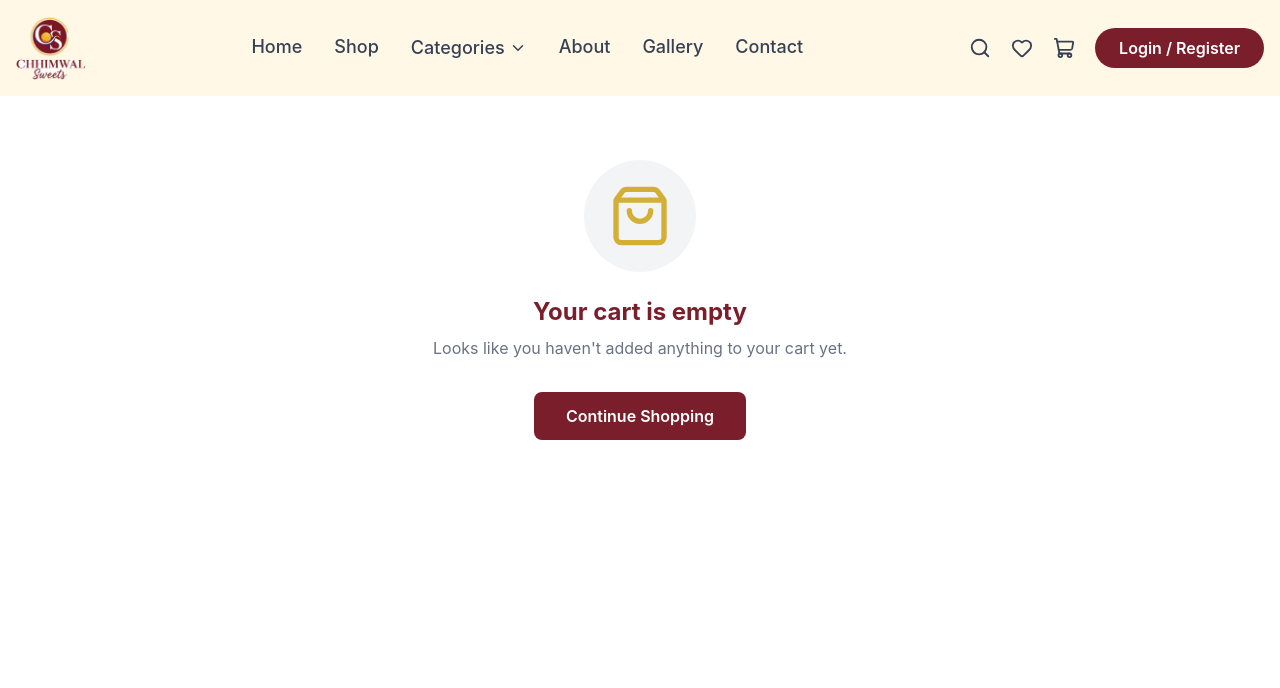
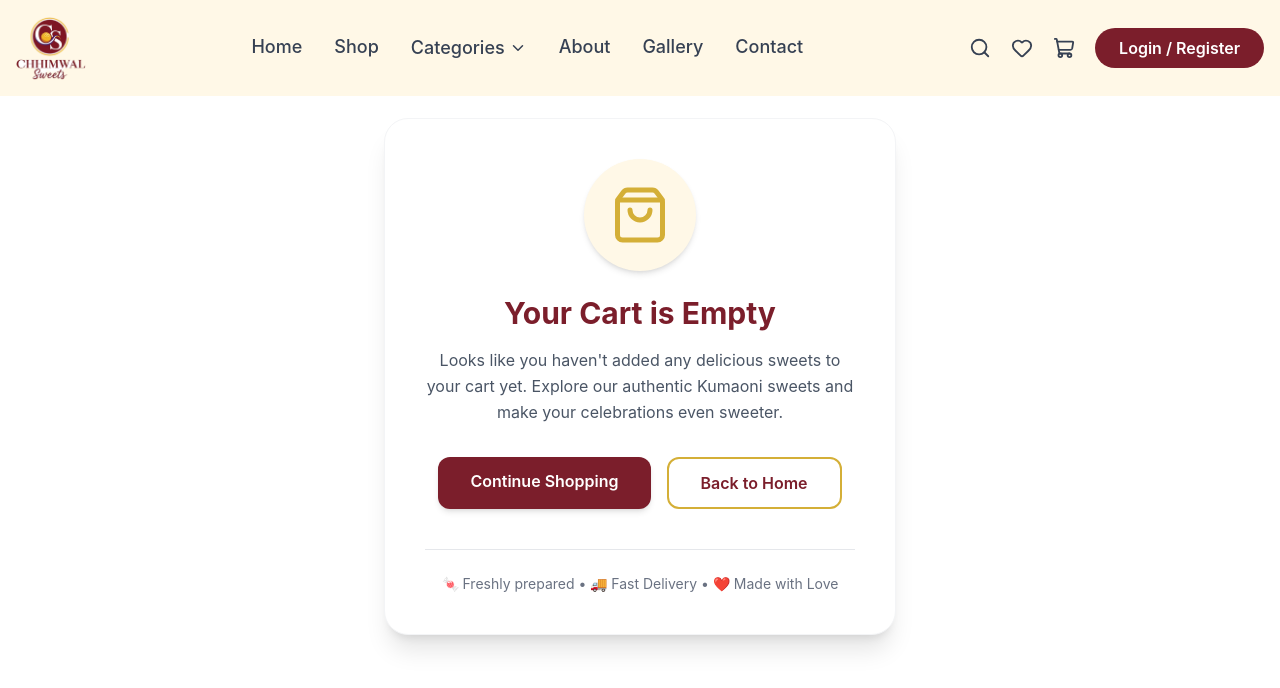
Before and after one commit to himani22122002-hue/chhimwal-sweets, a React (Vite) app in the folder client/: page /cart in a window 1280 px wide. Shown: the top 688 px of the page. Built offline with nearby package versions, Linux system fonts and the light colour scheme.

Commit message:
improve empty cart page design

```diff
--- a/client/src/components/cart/EmptyCart.jsx
+++ b/client/src/components/cart/EmptyCart.jsx
@@ -1,22 +1,59 @@
-import React from 'react';
-import { ShoppingBag } from 'lucide-react';
-import { Link } from 'react-router-dom';
+import React from "react";
+import { ShoppingBag } from "lucide-react";
+import { Link } from "react-router-dom";
+import { motion } from "framer-motion";
 
 const EmptyCart = () => {
   return (
-    <div className="flex flex-col items-center justify-center py-16 text-center">
-      <div className="bg-gray-100 p-6 rounded-full mb-6">
-        <ShoppingBag size={64} className="text-[#D4AF37]" />
+    <motion.div
+      initial={{ opacity: 0, y: 40 }}
+      animate={{ opacity: 1, y: 0 }}
+      transition={{ duration: 0.5 }}
+      className="min-h-[70vh] flex items-center justify-center px-4"
+    >
+      <div className="max-w-lg w-full bg-white rounded-3xl shadow-xl border border-gray-100 p-10 text-center">
+        {/* Icon */}
+        <div className="w-28 h-28 mx-auto rounded-full bg-[#FFF8E7] flex items-center justify-center shadow-md mb-6">
+          <ShoppingBag size={60} className="text-[#D4AF37]" />
         </div>
-      <h2 className="text-2xl font-bold text-[#7B1E2B] mb-2">Your cart is empty</h2>
-      <p className="text-gray-500 mb-8">Looks like you haven't added anything to your cart yet.</p>
+
+        {/* Heading */}
+        <h2 className="text-3xl font-bold text-[#7B1E2B] mb-4">
+          Your Cart is Empty
+        </h2>
+
+        {/* Description */}
+        <p className="text-gray-600 leading-relaxed mb-8">
+          Looks like you haven't added any delicious sweets to your cart yet.
+          Explore our authentic Kumaoni sweets and make your celebrations even
+          sweeter.
+        </p>
+
+        {/* Buttons */}
+        <div className="flex flex-col sm:flex-row justify-center gap-4">
           <Link
             to="/products"
-        className="bg-[#7B1E2B] text-white px-8 py-3 rounded-lg font-semibold hover:bg-[#601722] transition"
+            className="bg-[#7B1E2B] hover:bg-[#5a1620] text-white font-semibold px-8 py-3 rounded-xl transition duration-300 shadow-md"
           >
             Continue Shopping
           </Link>
+
+          <Link
+            to="/"
+            className="border-2 border-[#D4AF37] text-[#7B1E2B] hover:bg-[#FFF8E7] font-semibold px-8 py-3 rounded-xl transition duration-300"
+          >
+            Back to Home
+          </Link>
         </div>
+
+        {/* Decorative Line */}
+        <div className="mt-10 border-t border-gray-200 pt-6">
+          <p className="text-sm text-gray-500">
+            🍬 Freshly prepared • 🚚 Fast Delivery • ❤️ Made with Love
+          </p>
+        </div>
+      </div>
+    </motion.div>
   );
 };
 
```
Also changed, not shown: 1 other file (tests, documents, lock files or other folders). Lines whose indentation alone changed are shown as unchanged.
